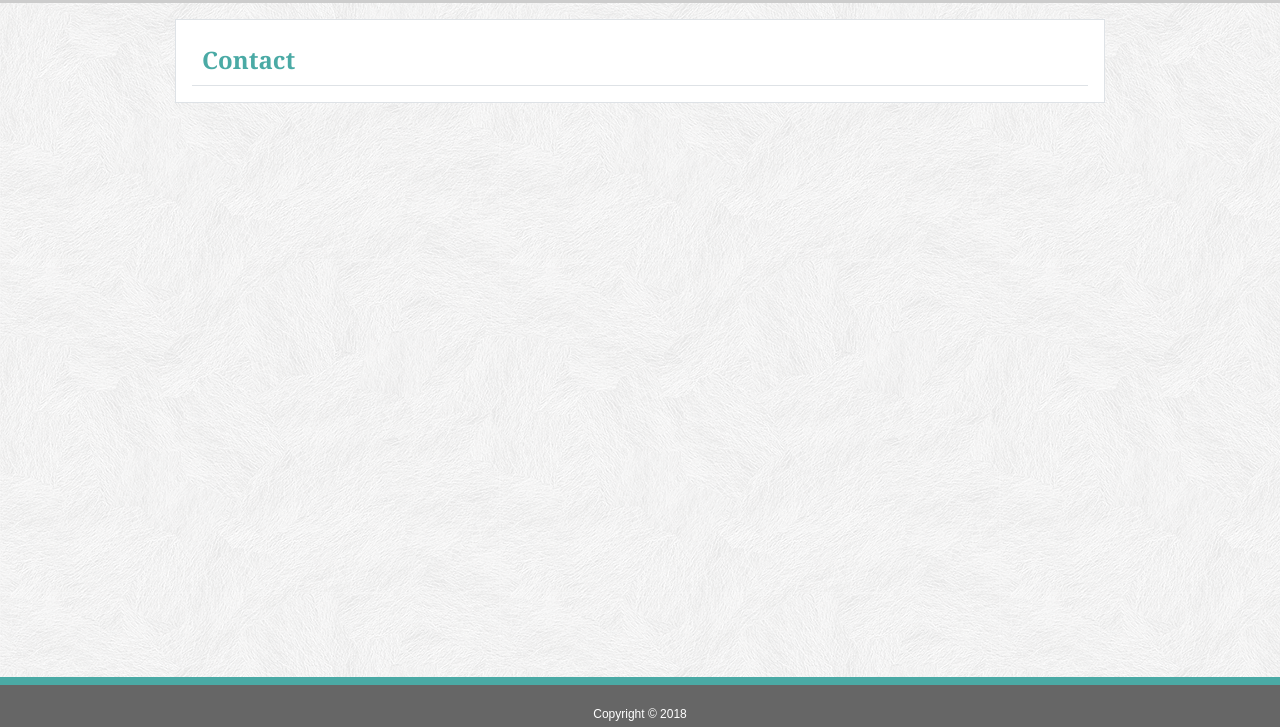
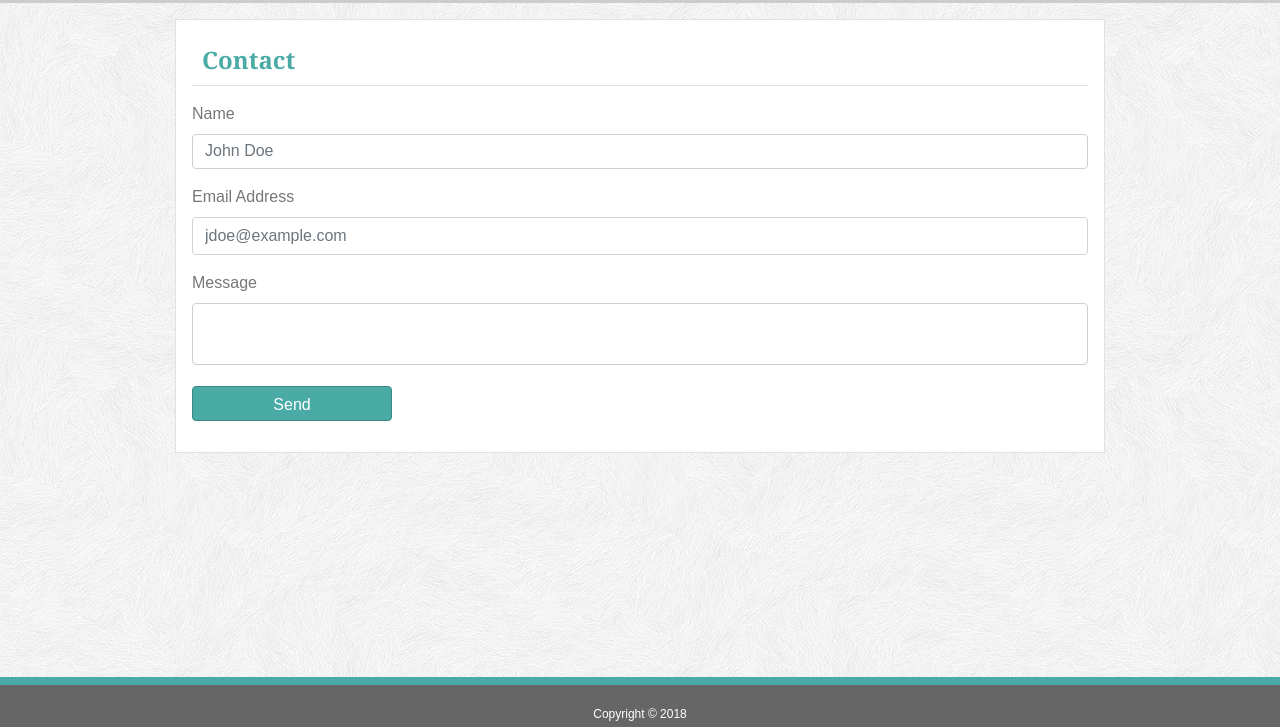
Before and after one commit to mhigh1/Bootstrap-Portfolio, a plain HTML site: page contact.html in a window 1280 px wide. Shown: the part 73-800 px from the top of the page. Drawn offline with nearby package versions, Linux system fonts and the light colour scheme.

Commit message:
Added Contact Form and Form CSS

```diff
--- a/assets/css/style.css
+++ b/assets/css/style.css
@@ -57,7 +57,7 @@ footer {
   width: 100%;
   max-height: 200px;
   object-fit: cover;
-  border-radius: 6px;
+  border-radius: .25rem;
 }
 
 .card-label {
@@ -67,6 +67,49 @@ footer {
   height: 35px;
   line-height: 35px;
   color: #ffffff;
+}
+
+/* Form Styles */
+label, input, textarea {
+  display: block;
+  color: #777777;
+  font-family: Arial, Helvetica, sans-serif;
+}
+
+input[type=text] {
+  margin: 5px 0px 15px;
+  border: 1px solid #cfcfcf;
+  height: 35px;
+}
+
+textarea {
+  margin: 5px 0px 15px;
+  border: 1px solid #cfcfcf !important;
+  resize: none;
+}
+
+input:focus, input:hover, textarea:focus, textarea:hover {
+  outline: none;
+  box-shadow: none !important;
+  border: 1px solid #4aaaa5 !important;
+}
+
+button[type=submit] {
+  outline: none;
+  box-shadow: none !important;
+  width:200px;
+  height:35px;
+  margin: 5px 0px 15px;
+  border: 1px solid #3c8683;
+  background-color: #4aaaa5;
+}
+
+button[type=submit]:hover, button[type=submit]:focus,
+button[type=submit]:active {
+  outline: none;
+  box-shadow: none !important;
+  background-color: #3c8683 !important;
+  border-color: #37928e !important;
 }
 
 /* Override container max width on > md screens */
--- a/contact.html
+++ b/contact.html
@@ -14,7 +14,7 @@
                 <div class="container">
                     <div class="row w-100 m-auto">
                             <a class="navbar-brand p-0" href="./index.html"><h1>Michael High</h1></a>
-                            <button class="navbar-toggler mr-auto" type="button" data-toggle="collapse" data-target="#navbarNavAltMarkup" aria-controls="navbarNavAltMarkup" aria-expanded="false" aria-label="Toggle navigation">
+                            <button class="navbar-toggler ml-auto" type="button" data-toggle="collapse" data-target="#navbarNavAltMarkup" aria-controls="navbarNavAltMarkup" aria-expanded="false" aria-label="Toggle navigation">
                                 <span class="navbar-toggler-icon"></span>
                             </button>
                             <div class="collapse navbar-collapse" id="navbarNavAltMarkup">
@@ -37,8 +37,22 @@
                         <div class="border-bottom w-100"></div>
                     </div>
                     <div class="row">
-                        <div class="pr-3 pl-3">
-                            <!-- CONTENT HERE -->
+                        <div class="pr-3 pl-3 w-100">
+                            <form class="mb-3">
+                                <div class="form-group">
+                                    <label for="name">Name</label>
+                                    <input type="text" class="form-control" id="name" placeholder="John Doe">
+                                </div>
+                                <div class="form-group">
+                                    <label for="emailAddress">Email Address</label>
+                                    <input type="email" class="form-control" id="emailAddress" placeholder="jdoe@example.com">
+                                </div>
+                                <div class="form-group">
+                                    <label for="message">Message</label>
+                                    <textarea class="form-control" id="message"></textarea>
+                                </div>
+                                <button type="submit" class="btn btn-primary">Send</button>
+                            </form>
                         </div>
                     </div>
                 </div>
```
Also changed, not shown: index.html (+1 -1 lines), portfolio.html (+6 -6 lines).
